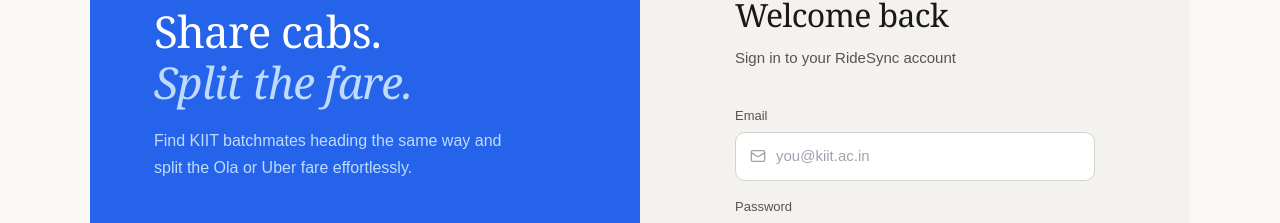
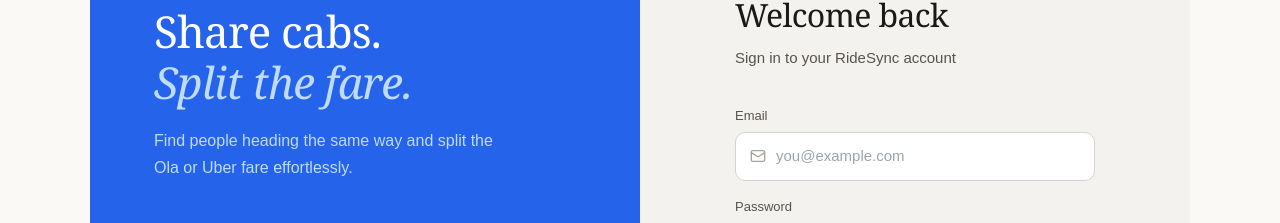
Before and after one commit to HitenAnand2207/ridesync-frontend, a Next.js app: page /login in a window 1280 px wide. Shown: the part 245-468 px from the top of the page. Built offline with nearby package versions, Linux system fonts and the light colour scheme; no server answers.

Commit message:
feat: fixed telegram live action

```diff
--- a/src/app/groups/[id]/page.tsx
+++ b/src/app/groups/[id]/page.tsx
@@ -270,7 +270,7 @@
               padding: '14px', background: 'var(--accent-light)',
               borderRadius: '10px', fontSize: '14px', color: 'var(--accent-text)',
             }}>
-              You created this group. Share the link with batchmates or let them find it through search.
+              You created this group. Share the link with others or let them find it through search.
             </div>
           )}
 
--- a/src/app/groups/my/page.tsx
+++ b/src/app/groups/my/page.tsx
@@ -62,7 +62,7 @@
       {groups.length === 0 ? (
         <div style={{ textAlign: 'center', padding: '4rem', background: 'var(--bg-card)', border: '1px solid var(--border)', borderRadius: '16px' }}>
           <p style={{ fontSize: '16px', color: 'var(--text-primary)', marginBottom: '8px', fontWeight: 500 }}>No groups yet</p>
-          <p style={{ fontSize: '14px', color: 'var(--text-muted)', marginBottom: '24px' }}>Start a group and split the cab fare with batchmates.</p>
+          <p style={{ fontSize: '14px', color: 'var(--text-muted)', marginBottom: '24px' }}>Start a group and split the cab fare with people nearby.</p>
           <Link href="/groups/create" style={{ padding: '10px 20px', background: 'var(--accent)', color: '#fff', borderRadius: '8px', textDecoration: 'none', fontSize: '14px', fontWeight: 600 }}>
             Start a group
           </Link>
--- a/src/app/login/page.tsx
+++ b/src/app/login/page.tsx
@@ -101,7 +101,7 @@
             lineHeight: 1.7,
             maxWidth: '360px',
           }}>
-            Find KIIT batchmates heading the same way and split the Ola or Uber fare effortlessly.
+            Find people heading the same way and split the Ola or Uber fare effortlessly.
           </p>
         </div>
 
@@ -145,7 +145,7 @@
                   onFocus={() => setFocused('email')}
                   onBlur={() => setFocused(null)}
                   style={inputStyle}
-                  placeholder="you@kiit.ac.in"
+                  placeholder="you@example.com"
                   required
                 />
               </div>
--- a/src/app/profile/page.tsx
+++ b/src/app/profile/page.tsx
@@ -13,6 +13,7 @@
   const router = useRouter();
   const [connectCode, setConnectCode] = useState<string | null>(null);
   const [telegramLink, setTelegramLink] = useState<string | null>(null);
+  const [telegramBotUsername, setTelegramBotUsername] = useState('RideSyncBot');
   const [connected, setConnected] = useState(false);
   const [loadingTelegram, setLoadingTelegram] = useState(false);
   const [editingCity, setEditingCity] = useState(false);
@@ -28,6 +29,7 @@
       const res = await api.get('/auth/telegram-link');
       setConnectCode(res.data.code);
       setTelegramLink(res.data.link);
+      setTelegramBotUsername(res.data.botUsername || 'RideSyncBot');
     } catch {
       toast.error('Failed to get connect code');
     } finally {
@@ -290,7 +292,7 @@
             ) : (
               <div>
                 <p style={{ fontSize: '13px', color: 'var(--text-secondary)', marginBottom: '12px', lineHeight: 1.6 }}>
-                  Open <a href={telegramLink!} target="_blank" rel="noreferrer" style={{ color: '#0088cc', fontWeight: 600 }}>@RideSyncKIITBot</a> on Telegram and send:
+                  Open <a href={telegramLink!} target="_blank" rel="noreferrer" style={{ color: '#0088cc', fontWeight: 600 }}>@{telegramBotUsername}</a> on Telegram and send:
                 </p>
                 <div style={{
                   background: 'var(--bg-card)', border: '1px solid var(--border)',
```
Also changed, not shown: 1 other file (tests, documents, lock files or other folders).
